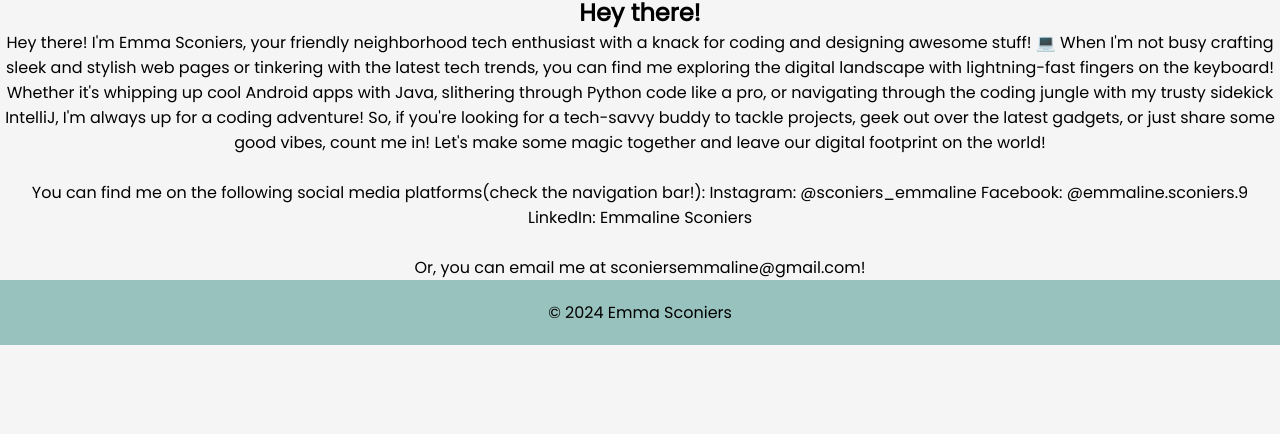
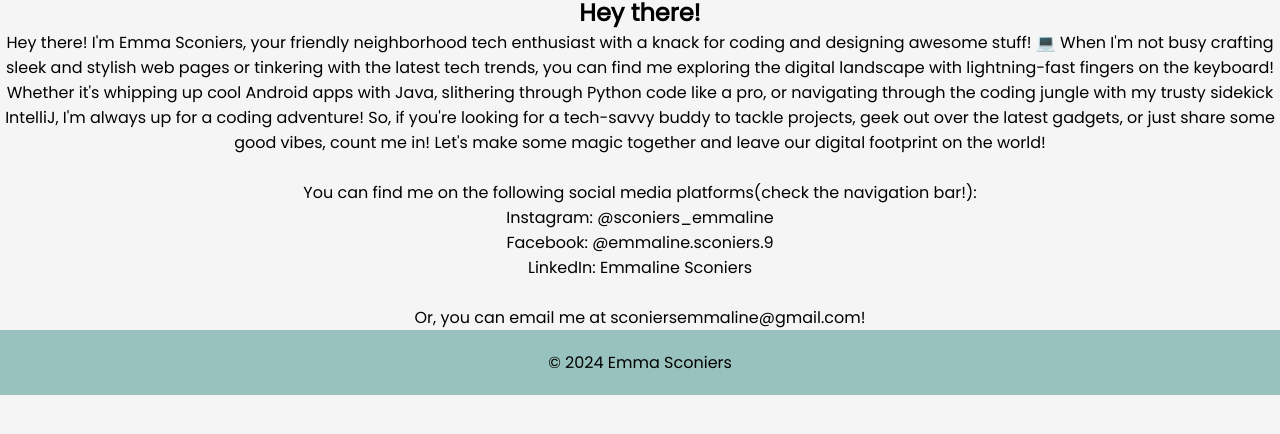
Before and after one commit to esconiers2500/Web1Portfolio, a plain HTML site: page aboutme.html in a window 1280 px wide. Shown: the part 118-552 px from the top of the page. Drawn offline with Linux system fonts and the light colour scheme; files whose address does not match are found by name.

Commit message:
reformatted about me

```diff
--- a/aboutme.html
+++ b/aboutme.html
@@ -40,11 +40,10 @@
                 and leave our digital footprint on the world!
             </p>
             <br>
-            <p>You can find me on the following social media platforms(check the navigation bar!):
-                Instagram: @sconiers_emmaline
-                Facebook: @emmaline.sconiers.9
-                LinkedIn: Emmaline Sconiers
-            </p>
+            <p>You can find me on the following social media platforms(check the navigation bar!):<p>
+                <p>Instagram: @sconiers_emmaline</p>
+                <p>Facebook: @emmaline.sconiers.9</p>
+                <p>LinkedIn: Emmaline Sconiers</p>
             <br>
             <p>Or, you can email me at sconiersemmaline@gmail.com!</p>
         </section>
```
